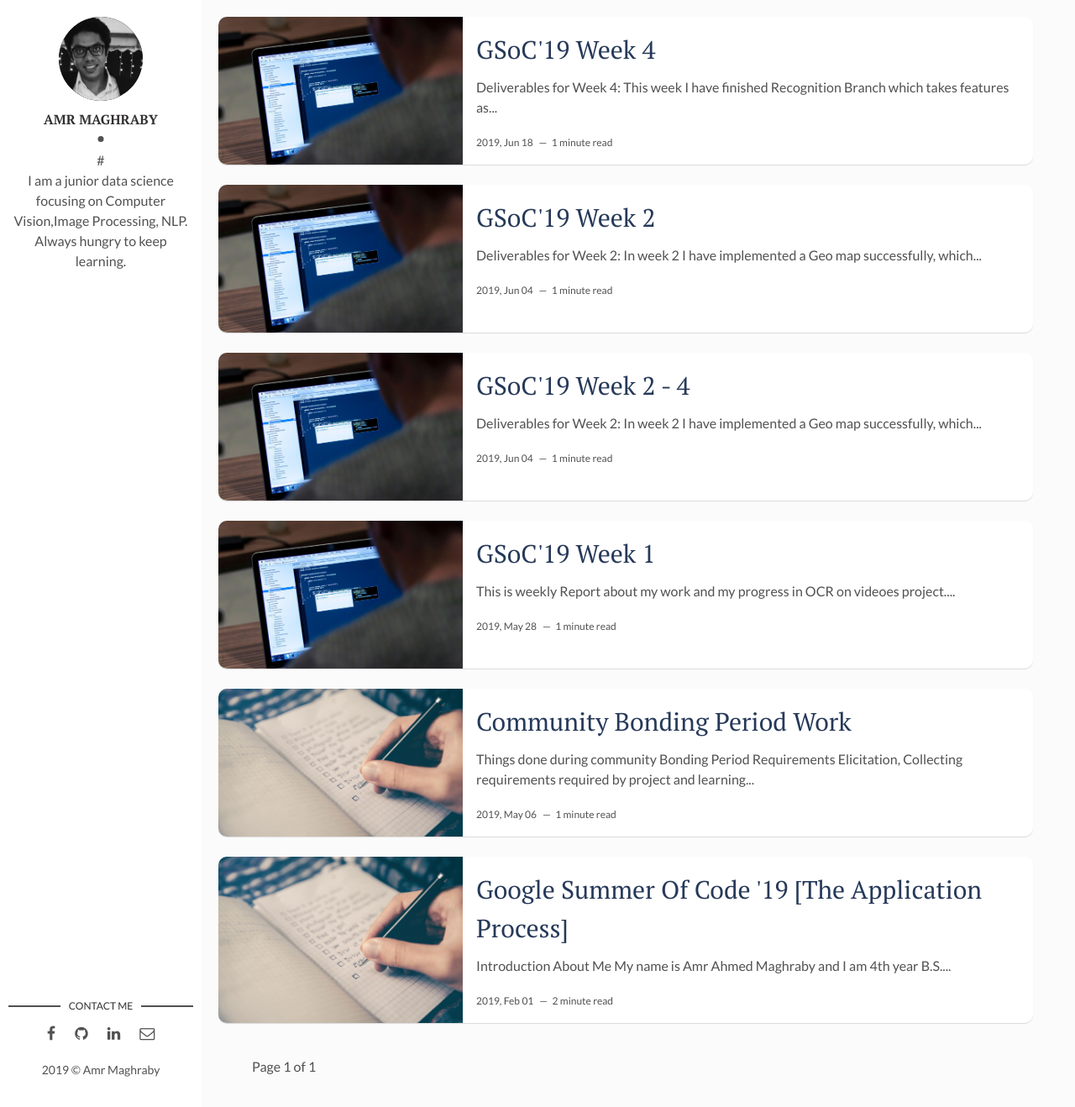
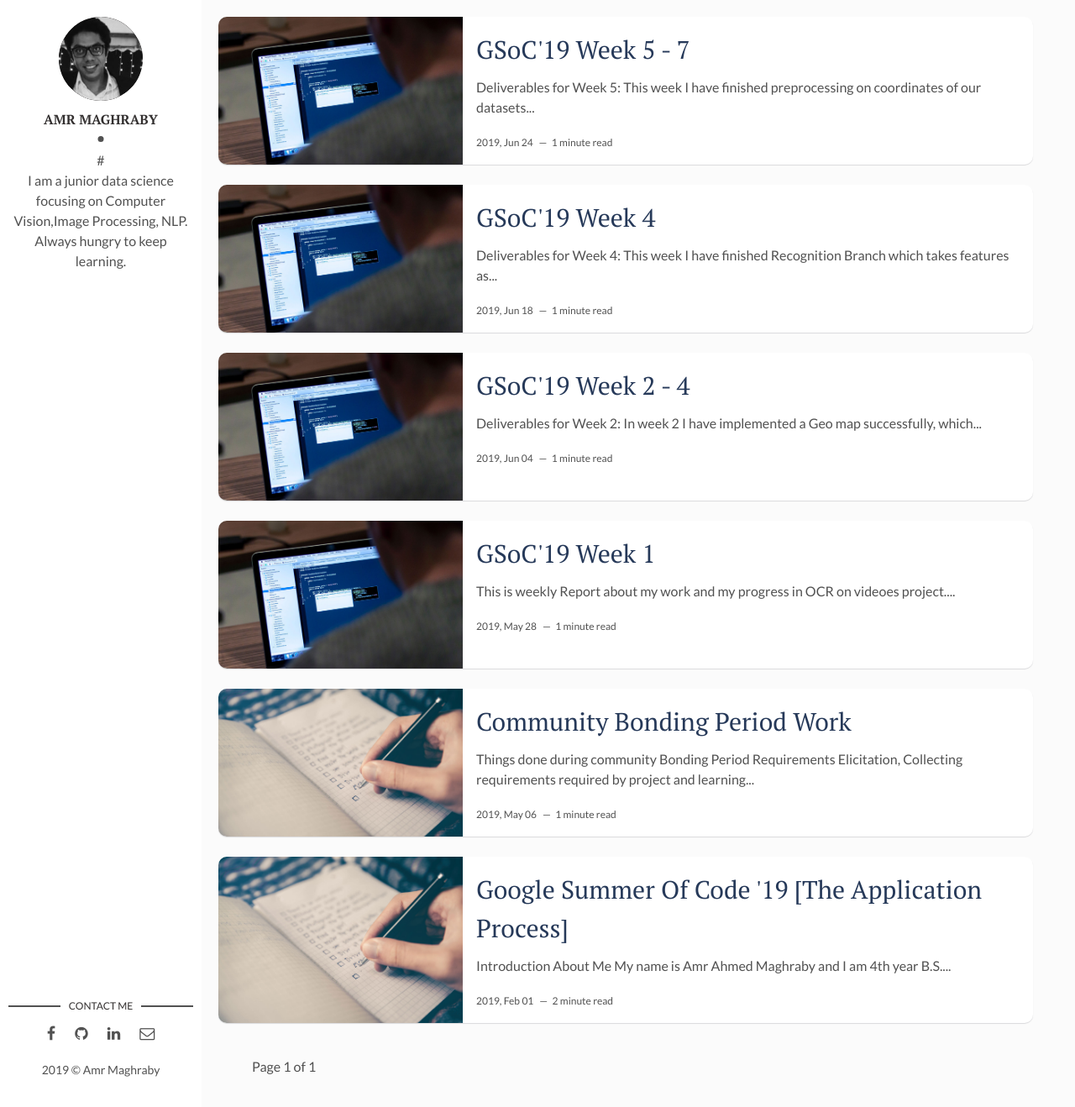
Before and after one commit to AmrMaghraby/amrmaghraby.github.io, a Jekyll site: the page built from index.html, in a window 1280 px wide and 1318 px high. Shown: the whole window at 84% size. Built offline with Jekyll 4.4.1, drawn with Linux system fonts in a browser that asks for light colours; the list of posts is cut into pages by our own code; part of the change alters nothing that is shown.

Commit message:
Update 2017-09-12-10-tips-to-improve-your-workflow.markdown

```diff
--- a/_posts/2017-09-12-10-tips-to-improve-your-workflow.markdown
+++ b/_posts/2017-09-12-10-tips-to-improve-your-workflow.markdown
@@ -1,17 +1,24 @@
 ---
 layout: post
-title: GSoC'19 Week 2
-date: 2019-06-05 00:00:00 +0300
+title: GSoC'19 Week 5 - 7
+date: 2019-06-25 00:00:00 +0300
 description: # Add post description (optional)
 img: how-to-start.jpg # Add image post (optional)
 fig-caption: # Add figcaption (optional)
 tags: [Programming, OCR, Data Science] # add tag
 ---
 
-## Deliverables for Week 2:
+## Deliverables for Week 5:
 
-In week 2 I have implemented a Geo map successfully, which predicts the four coordinates of boundary boxes and the angle rotation.
+This week I have finished preprocessing on coordinates of our datasets to be shaped as rectangle instead of polygon using basics of geometry and probability.
 
-This code has been trained on anther small data set (showcase model) Minist numbers to predict the numbers on rotated un-clear images.
+
+## Deliverables for Week 6:
+
+Working with HPC and try to be familiar with it in order to train on it our model.
+
+## Deliverables for Week 7:
+
+Facing A lot of challenges in training our dataset, have taken descion to train on HPC and evalute using singularity.
 
 Stay tuned for next week progress.
```
